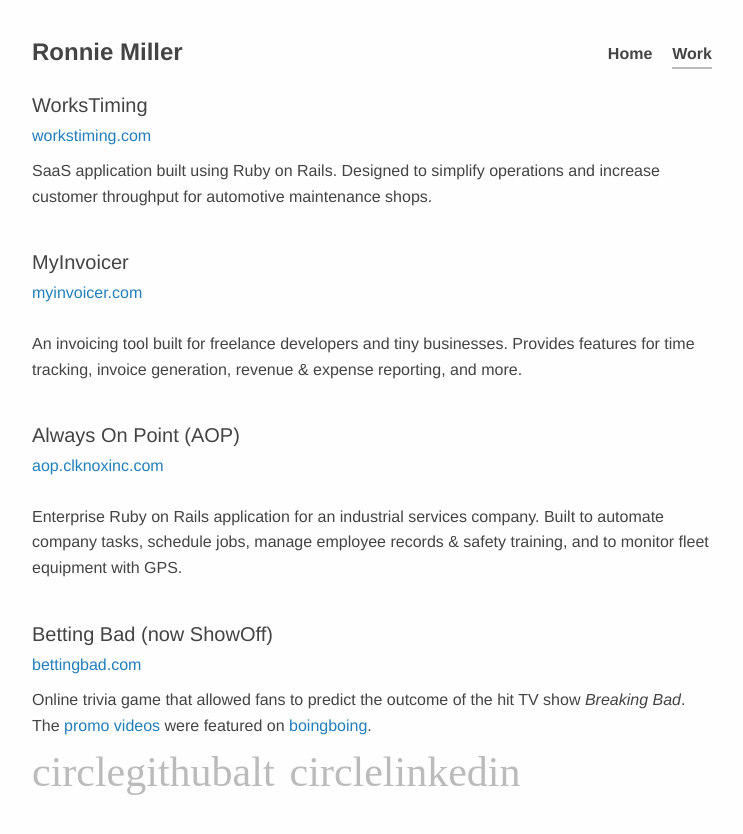
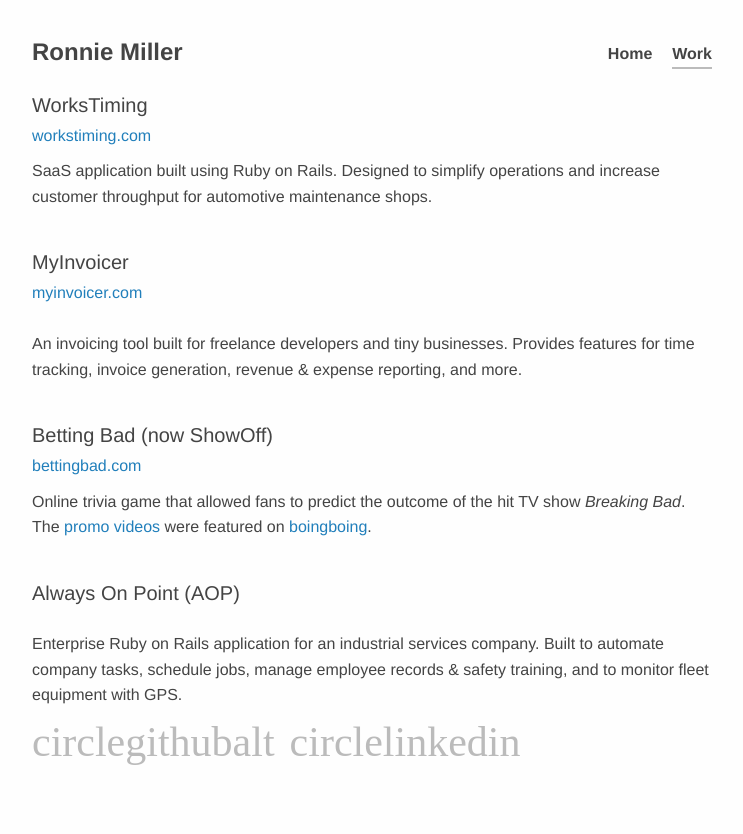
Before and after one commit to mlr/mlr.github.com, a Jekyll site: the page built from work.md, in a window 1280 px wide. Shown: the top 834 px of the page, without its empty margins (268-1011 px from the left). Built offline with Jekyll 4.4.1, drawn with Linux system fonts in a browser that asks for light colours; some web fonts are replaced.

```diff
--- a/work.md
+++ b/work.md
@@ -14,15 +14,13 @@ An invoicing tool built for freelance developers and tiny businesses. Provides
 features for time tracking, invoice generation, revenue &amp; expense reporting,
 and more.
 
-### Always On Point (AOP)
-[aop.clknoxinc.com](http://aop.clknoxinc.com)
-
-Enterprise Ruby on Rails application for an industrial services company.
-Built to automate company tasks, schedule jobs, manage employee records
-&amp; safety training, and to monitor fleet equipment with GPS.
-
 ### Betting Bad (now ShowOff)
 [bettingbad.com](http://www.bettingbad.com)
 Online trivia game that allowed fans to predict the outcome of the hit TV show _Breaking Bad_.
 The [promo](https://www.youtube.com/watch?v=LO2aC_UMXMo) [videos](https://www.youtube.com/watch?v=ovlK-WXJ-pQ)
 were featured on [boingboing](http://boingboing.net/2013/07/16/nine-minute-breaking-bad-super.html).
+
+### Always On Point (AOP)
+Enterprise Ruby on Rails application for an industrial services company.
+Built to automate company tasks, schedule jobs, manage employee records
+&amp; safety training, and to monitor fleet equipment with GPS.
```
Also changed, not shown: 1 other file.
